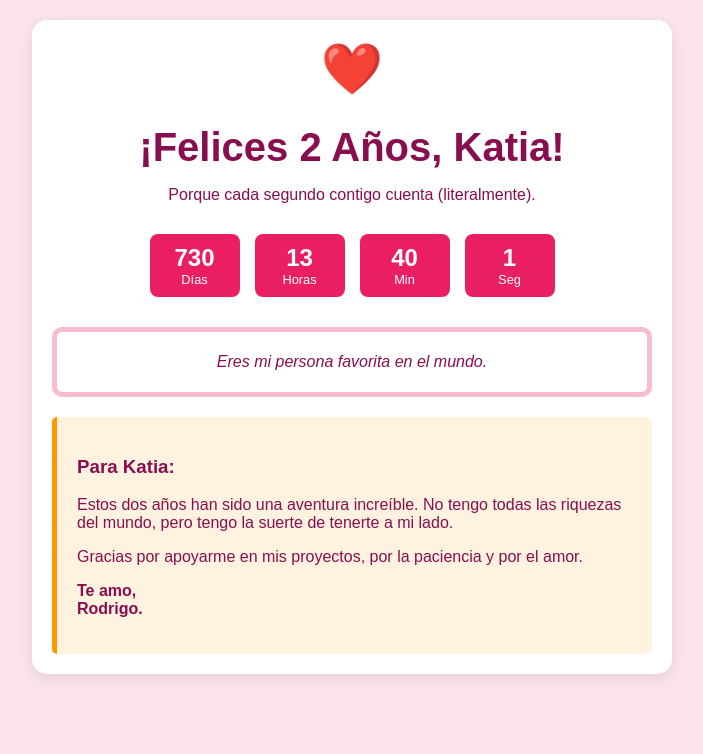
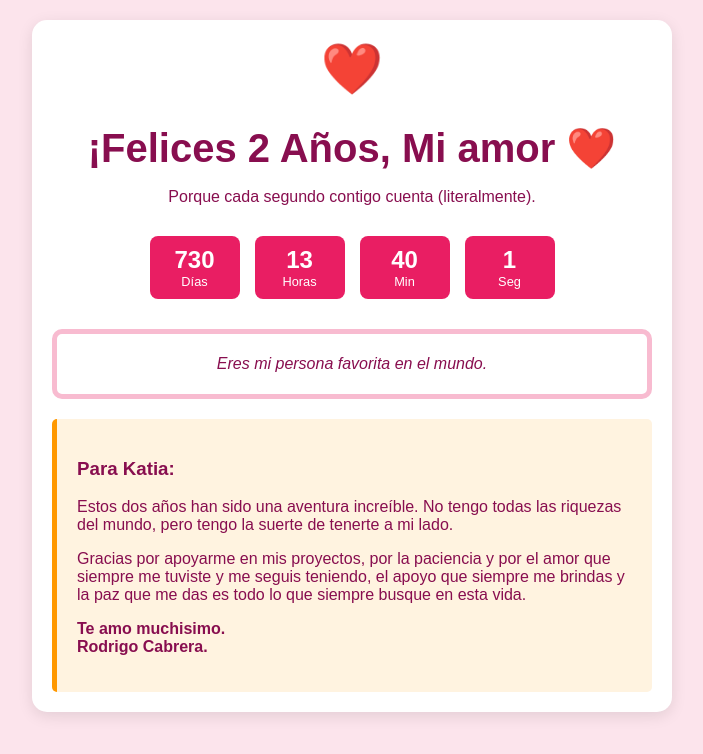
Before and after one commit to zoskigringo-Creador/Aniversario, a plain HTML site: page index.html in a window 1280 px wide. Shown: the whole page, without its empty margins (288-991 px from the left). Drawn offline with Linux system fonts and the light colour scheme.

Commit message:
Update index.html

```diff
--- a/index.html
+++ b/index.html
@@ -72,7 +72,7 @@
 
     <div class="container">
         <div class="heart">❤️</div>
-        <h1>¡Felices 2 Años, Katia!</h1>
+        <h1>¡Felices 2 Años, Mi amor ❤️</h1>
         <p>Porque cada segundo contigo cuenta (literalmente).</p>
 
         <div id="contador">
@@ -90,8 +90,8 @@
         <div class="carta">
             <h3>Para Katia:</h3>
             <p>Estos dos años han sido una aventura increíble. No tengo todas las riquezas del mundo, pero tengo la suerte de tenerte a mi lado.</p>
-            <p>Gracias por apoyarme en mis proyectos, por la paciencia y por el amor.</p>
-            <p><b>Te amo, <br>Rodrigo.</b></p>
+            <p>Gracias por apoyarme en mis proyectos, por la paciencia y por el amor que siempre me tuviste y me seguis teniendo, el apoyo que siempre me brindas y la paz que me das es todo lo que siempre busque en esta vida.</p>
+            <p><b>Te amo muchisimo. <br>Rodrigo Cabrera.</b></p>
         </div>
     </div>
 
```
